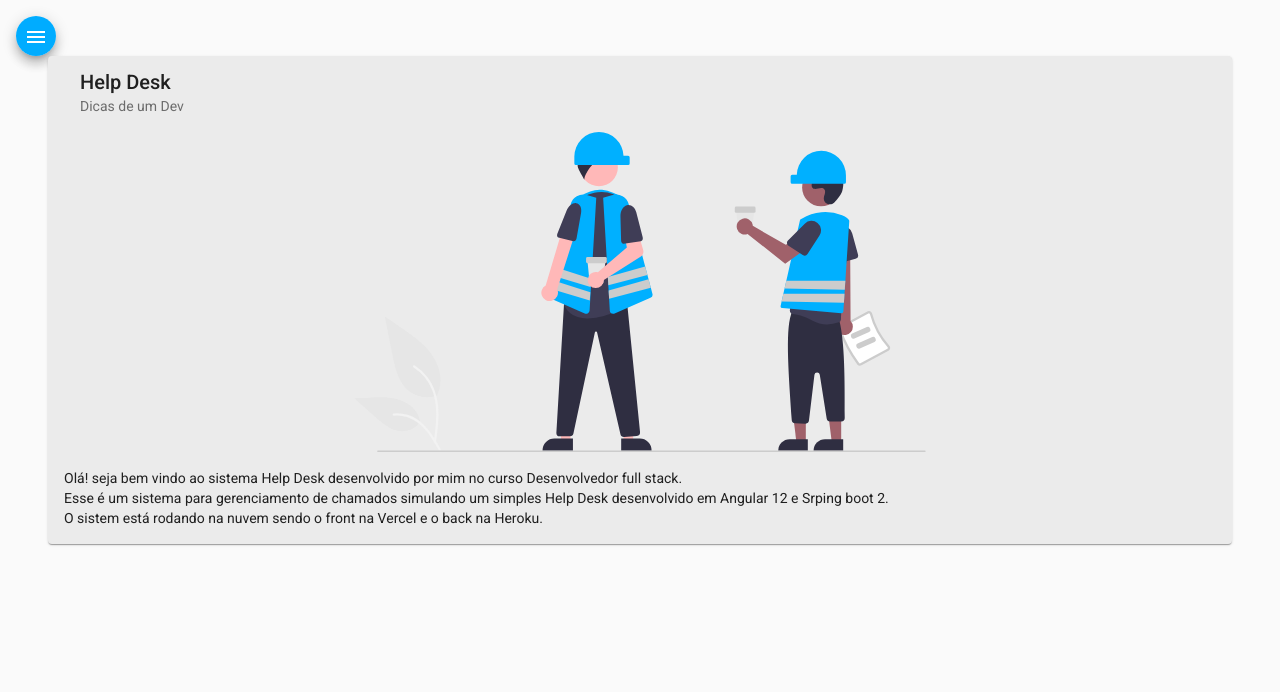
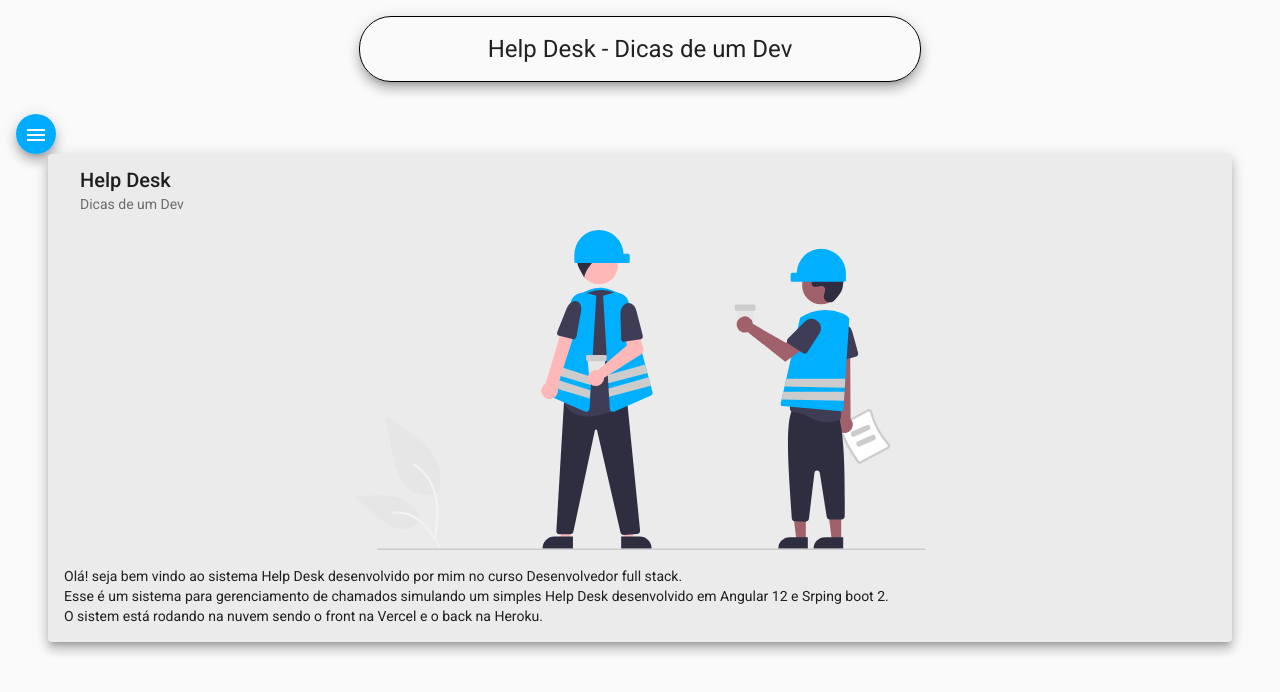
Before and after one commit to matheus464/helpdesk-front, an Angular app: page /home in a window 1280 px wide. Shown: the top 692 px of the page. Built offline with nearby package versions, Linux system fonts and the light colour scheme.

Commit message:
html e css para Header

```diff
--- a/src/app/components/header/header.component.css
+++ b/src/app/components/header/header.component.css
@@ -0,0 +1,12 @@
+.container{
+    display: flex;
+    align-items: center;
+    justify-content: center;
+}
+
+h1{
+    margin-top: 1rem;
+    border: 1px solid black;
+    padding: 1rem 10%;
+    border-radius: 2rem;
+}
--- a/src/app/components/header/header.component.html
+++ b/src/app/components/header/header.component.html
@@ -1 +1,3 @@
-<p>header works!</p>
+<div class="container">
+    <h1 class="mat-elevation-z8">Help Desk - Dicas de um Dev</h1>
+</div>
--- a/src/app/components/home/home.component.css
+++ b/src/app/components/home/home.component.css
@@ -1,4 +1,5 @@
 .example-card {
+    margin: 1rem auto;
     width: 90%;
     margin: auto;
     background-color: rgb(235, 235, 235);
--- a/src/app/components/home/home.component.html
+++ b/src/app/components/home/home.component.html
@@ -1,4 +1,4 @@
-<mat-card class="example-card">
+<mat-card class="example-card mat-elevation-z8">
     <mat-card-header>
       <mat-card-title>Help Desk</mat-card-title>
       <mat-card-subtitle>Dicas de um Dev</mat-card-subtitle>
--- a/src/app/components/nav/nav.component.html
+++ b/src/app/components/nav/nav.component.html
@@ -26,6 +26,7 @@
     </mat-drawer>
 
     <div class="sidenav-content">
+      <app-header></app-header>
       <button class="menu mat-elevation-z8"  (click)="drawer.toggle()" mat-icon-button>
         <mat-icon>menu</mat-icon>
       </button>
```
